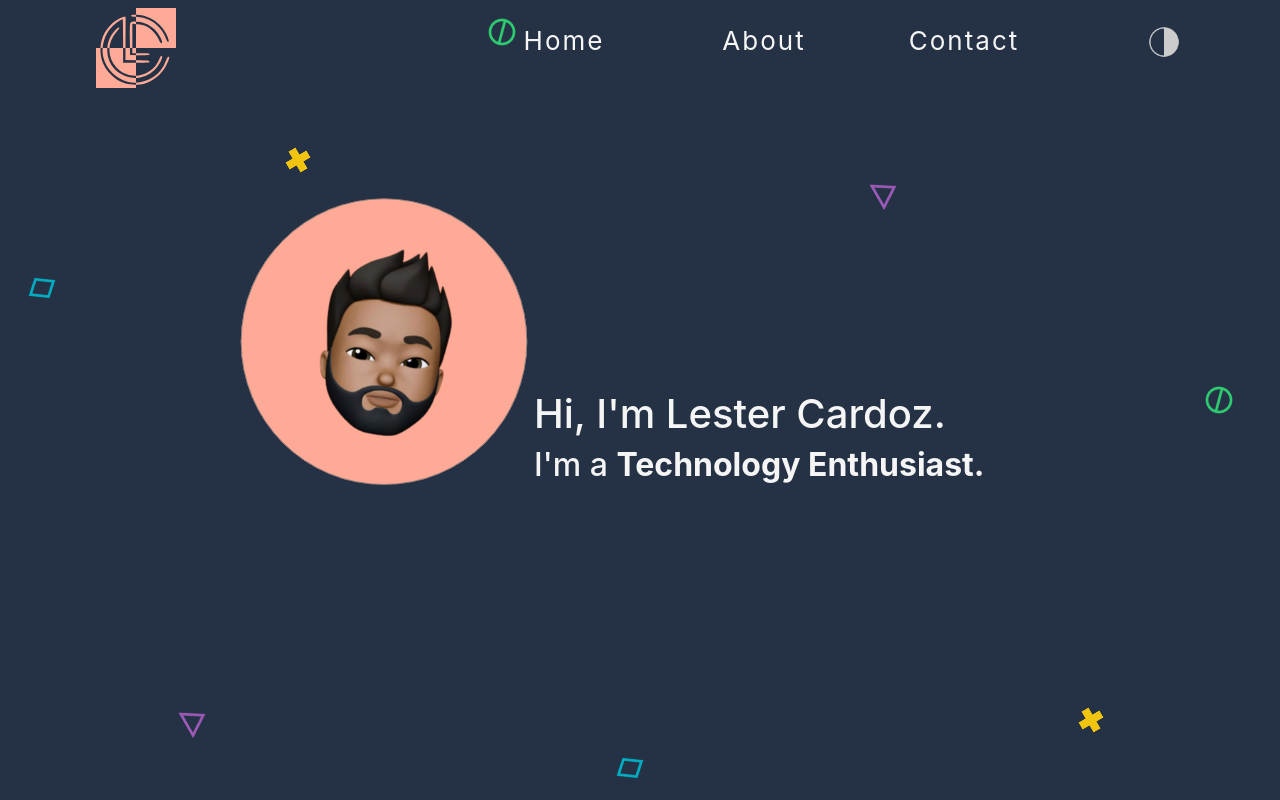
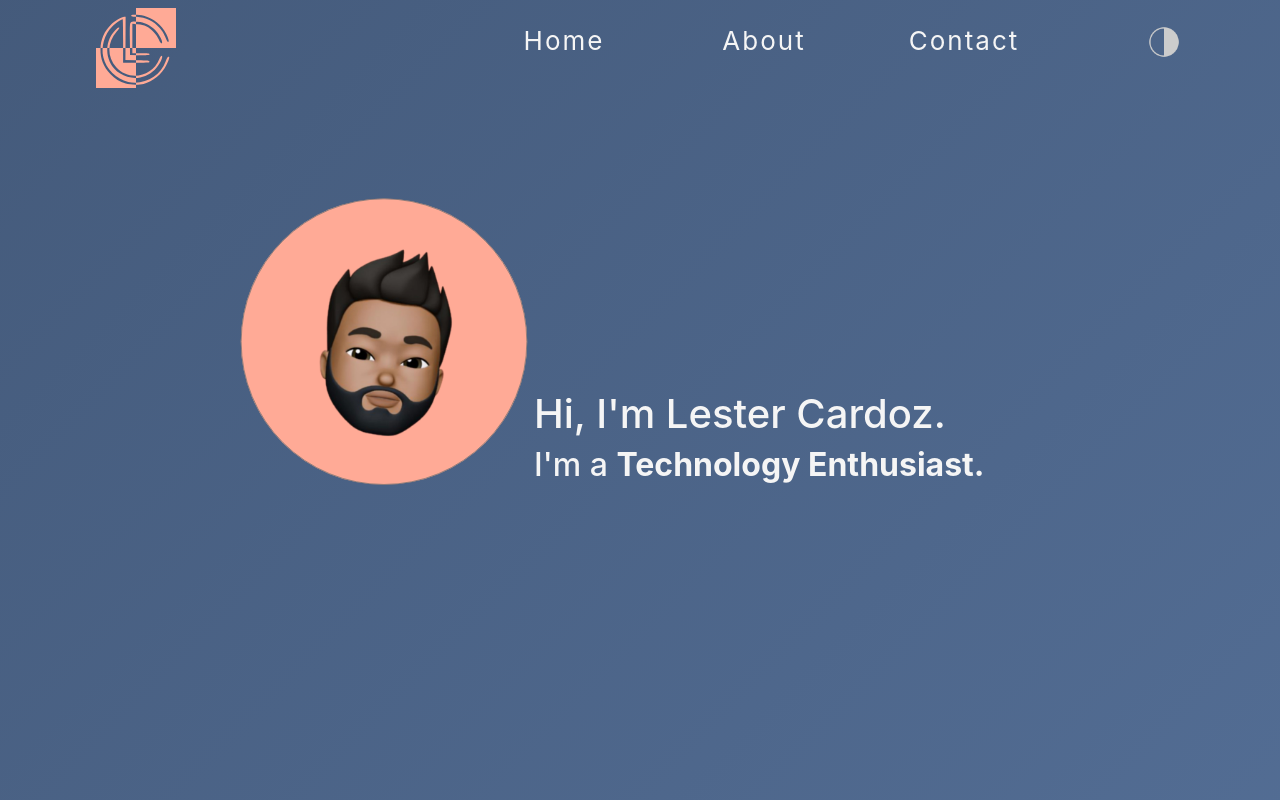
Before and after one commit to lestercardoz11/lestercardoz11.github.io, a React (Create React App) app: page / in a window 1280 px wide. Built offline with nearby package versions, Linux system fonts and the light colour scheme.

Commit message:
gradient

```diff
--- a/public/index.html
+++ b/public/index.html
@@ -10,7 +10,7 @@
       content=""
     />
     <link rel="apple-touch-icon" href="%PUBLIC_URL%/logo192.png" />
-
+    <link href="https://fonts.googleapis.com/css2?family=Montserrat:wght@400;600;800&display=swap" rel="stylesheet">
     <link rel="manifest" href="%PUBLIC_URL%/manifest.json" />
     <link
       rel="stylesheet"
--- a/src/App.jsx
+++ b/src/App.jsx
@@ -10,6 +10,7 @@ function App() {
 return (
 <div className="App">
   <header className="App-header">
+
     <div className="navbar">
       <a href="/#" className="sitehead"><img src={logo} className="App-logo" alt="logo" /></a>
       <ul>
@@ -26,49 +27,9 @@ return (
       <div className="heading">
         <h1>Hi, I'm Lester Cardoz.</h1>
         <h2>I'm a {' '}
-          <Typical
-          loop={Infinity}
-          wrapper="b"
-          steps={[
-            'Web Developer.',
-            1000,
-            'Technology Enthusiast.',
-            1000,
-            'Footballer.',
-            1000
-          ]}
-          />
+          <Typical loop={Infinity} wrapper="b" steps={[ 'Web Developer.' , 1000, 'Technology Enthusiast.' ,
+            1000, 'Footballer.' , 1000 ]} />
         </h2>
-        </div>
-    </div>
-    <div className="ocean">
-      <div className="wave"></div>
-      <div className="wave"></div>
-    </div>
-    <div className="grid">
-      <div className="gridItem pos-1">
-        <div className="gridImg img-1"></div>
-      </div>
-      <div className="gridItem pos-2">
-        <div className="gridImg img-2"></div>
-      </div>
-      <div className="gridItem pos-3">
-        <div className="gridImg img-3"></div>
-      </div>
-      <div className="gridItem pos-4">
-        <div className="gridImg img-4"></div>
-      </div>
-      <div className="gridItem pos-5">
-        <div className="gridImg img-1"></div>
-      </div>
-      <div className="gridItem pos-6">
-        <div className="gridImg img-2"></div>
-      </div>
-      <div className="gridItem pos-7">
-        <div className="gridImg img-3"></div>
-      </div>
-      <div className="gridItem pos-8">
-        <div className="gridImg img-4"></div>
       </div>
     </div>
   </header>
--- a/src/styles/App.css
+++ b/src/styles/App.css
@@ -9,6 +9,7 @@
       -ms-flex-align: center;
           align-items: center;
   min-height: 10vh;
+  z-index: 1;
 }
 
 .navbar .sitehead {
@@ -52,123 +53,6 @@
   }
 }
 
-.grid {
-  pointer-events: none;
-  position: absolute;
-  width: 100vmax;
-  height: 100vmin;
-  display: -ms-grid;
-  display: grid;
-  -ms-grid-columns: (2%)[50];
-      grid-template-columns: repeat(50, 2%);
-  -ms-grid-rows: (2%)[50];
-      grid-template-rows: repeat(50, 2%);
-}
-
-.gridItem {
-  position: relative;
-}
-
-.gridImg {
-  position: relative;
-  width: 4vmin;
-  height: 4vmin;
-  background-size: cover;
-}
-
-@media (prefers-reduced-motion: no-preference) {
-  .gridImg {
-    -webkit-animation: img-spin infinite 30s linear;
-            animation: img-spin infinite 30s linear;
-  }
-}
-
-@-webkit-keyframes img-spin {
-  from {
-    -webkit-transform: rotate(0deg);
-            transform: rotate(0deg);
-  }
-  to {
-    -webkit-transform: rotate(360deg);
-            transform: rotate(360deg);
-  }
-}
-
-@keyframes img-spin {
-  from {
-    -webkit-transform: rotate(0deg);
-            transform: rotate(0deg);
-  }
-  to {
-    -webkit-transform: rotate(360deg);
-            transform: rotate(360deg);
-  }
-}
-
-.img-1 {
-  background-image: url(bg-img/circle.png);
-}
-
-.img-2 {
-  background-image: url(bg-img/rhomboid.png);
-}
-
-.img-3 {
-  background-image: url(bg-img/triangle.png);
-}
-
-.img-4 {
-  background-image: url(bg-img/cross.png);
-}
-
-.pos-1 {
-  -ms-grid-row: 2;
-  -ms-grid-column: 20;
-  grid-area: 2 / 20;
-}
-
-.pos-2 {
-  -ms-grid-row: 18;
-  -ms-grid-column: 2;
-  grid-area: 18 / 2;
-}
-
-.pos-3 {
-  -ms-grid-row: 45;
-  -ms-grid-column: 8;
-  grid-area: 45 / 8;
-}
-
-.pos-4 {
-  -ms-grid-row: 10;
-  -ms-grid-column: 12;
-  grid-area: 10 / 12;
-}
-
-.pos-5 {
-  -ms-grid-row: 25;
-  -ms-grid-column: 48;
-  grid-area: 25 / 48;
-}
-
-.pos-6 {
-  -ms-grid-row: 48;
-  -ms-grid-column: 25;
-  grid-area: 48 / 25;
-}
-
-.pos-7 {
-  -ms-grid-row: 12;
-  -ms-grid-column: 35;
-  grid-area: 12 / 35;
-}
-
-.pos-8 {
-  -ms-grid-row: 45;
-  -ms-grid-column: 43;
-  grid-area: 45 / 43;
-}
-
 * {
   margin: 0;
   padding: 0;
@@ -178,6 +62,7 @@
 
 html {
   overflow-x: hidden;
+  font-family: 'Montserrat', sans-serif;
 }
 
 .App {
@@ -187,7 +72,8 @@ html {
 .App-logo {
   width: 10vh;
   height: 10vh;
-  margin: 0 0 0 10vh;
+  margin: 0 10vh 0 10vh;
+  z-index: 2;
 }
 
 .App-header {
@@ -202,6 +88,34 @@ html {
           flex-direction: column;
   font-size: calc(10px + 2vmin);
   color: whitesmoke;
+  background: linear-gradient(-45deg, #5C79A4, #253245);
+  background-size: 400% 400%;
+  -webkit-animation: gradient 15s ease infinite;
+          animation: gradient 15s ease infinite;
+}
+
+@-webkit-keyframes gradient {
+  0% {
+    background-position: 0% 50%;
+  }
+  50% {
+    background-position: 100% 50%;
+  }
+  100% {
+    background-position: 0% 50%;
+  }
+}
+
+@keyframes gradient {
+  0% {
+    background-position: 0% 50%;
+  }
+  50% {
+    background-position: 100% 50%;
+  }
+  100% {
+    background-position: 0% 50%;
+  }
 }
 
 .main-header-content {
@@ -210,10 +124,12 @@ html {
   display: flex;
   width: 100%;
   min-height: 100%;
+  max-height: initial;
   -webkit-box-pack: center;
       -ms-flex-pack: center;
           justify-content: center;
   margin: 12vh 0 0 0;
+  z-index: 2;
 }
 
 .main-header-content h1, .main-header-content h2 {
@@ -223,6 +139,7 @@ html {
 .main-header-content img {
   width: 300px;
   height: 300px;
+  border: none;
 }
 
 .main-header-content .heading {
--- a/src/styles/App.scss
+++ b/src/styles/App.scss
@@ -8,6 +8,7 @@
 
   html {
       overflow-x: hidden;
+      font-family: 'Montserrat', sans-serif;
   }
 
   .App {
@@ -17,7 +18,8 @@
   .App-logo {
     width: 10vh;
     height: 10vh;
-    margin: 0 0 0 10vh;
+    margin: 0 10vh 0 10vh;
+    z-index: 2;
   }
 
   .App-header {
@@ -27,20 +29,38 @@
     flex-direction: column;
     font-size: calc(10px + 2vmin);
     color: whitesmoke;
+    background: linear-gradient(-45deg, #5C79A4, #253245 );
+    background-size: 400% 400%;
+    animation: gradient 15s ease infinite;
+  }
+
+  @keyframes gradient {
+    0% {
+      background-position: 0% 50%;
+    }
+    50% {
+      background-position: 100% 50%;
+    }
+    100% {
+      background-position: 0% 50%;
+    }
   }
 
   .main-header-content {
     display: flex;
     width: 100%;
     min-height: 100%;
+    max-height: initial;
     justify-content: center;
     margin: 12vh 0 0 0;
+    z-index: 2;
     h1, h2 {
       width: 40vw;
     }
     img {
       width: 300px;
       height: 300px;
+      border: none;
     }
     .heading{
       align-self: flex-end;
--- a/src/styles/_header.scss
+++ b/src/styles/_header.scss
@@ -3,17 +3,22 @@
   justify-content: space-between;
   align-items: center;
   min-height: 10vh;
+  z-index: 1;
+
   .sitehead {
     text-decoration: none;
     letter-spacing: 3px;
     text-transform: uppercase;
     margin: 0;
   }
+
   ul {
     display: flex;
+
     li {
       list-style: none;
       width: 25vh;
+
       a {
         text-decoration: none;
         letter-spacing: 2px;
@@ -22,93 +27,19 @@
       }
     }
   }
+
   .mode-logo {
     width: 4vh;
     height: 4vh;
   }
 }
 
-@media screen and (max-width: 1024px){
-  .navbar{
+@media screen and (max-width: 1024px) {
+  .navbar {
     justify-content: center;
+
     ul {
       display: none;
     }
   }
 }
-
-.grid {
-	pointer-events: none;
-	position: absolute;
-	width: 100vmax;
-	height: 100vmin;
-	display: grid;
-	grid-template-columns: repeat(50,2%);
-	grid-template-rows: repeat(50,2%);
-}
-
-.gridItem {
-	position: relative;
-}
-
-.gridImg {
-	position: relative;
-	width: 4vmin;
-	height: 4vmin;
-	background-size: cover;
-}
-
-@media (prefers-reduced-motion: no-preference) {
-  .gridImg {
-    animation: img-spin infinite 30s linear;
-  }
-}
-
-@keyframes img-spin {
-  from {
-    transform: rotate(0deg);
-  }
-  to {
-    transform: rotate(360deg);
-  }
-}
-
-
-.img-1 {
-  background-image: url(bg-img/circle.png);
-}
-.img-2 {
-  background-image: url(bg-img/rhomboid.png);
-}
-.img-3 {
-  background-image: url(bg-img/triangle.png);
-}
-.img-4 {
-  background-image: url(bg-img/cross.png);
-}
-
-
-.pos-1 {
-	grid-area: 2 / 20;
-}
-.pos-2 {
-	grid-area: 18 / 2;
-}
-.pos-3 {
-	grid-area: 45 / 8;
-}
-.pos-4 {
-	grid-area: 10 / 12;
-}
-.pos-5 {
-	grid-area: 25 / 48;
-}
-.pos-6 {
-	grid-area: 48 / 25;
-}
-.pos-7 {
-	grid-area: 12 / 35;
-}
-.pos-8 {
-	grid-area: 45 / 43;
-}
```
Also changed, not shown: 1 other file (tests, documents, lock files or other folders). Lines whose indentation alone changed are shown as unchanged.
